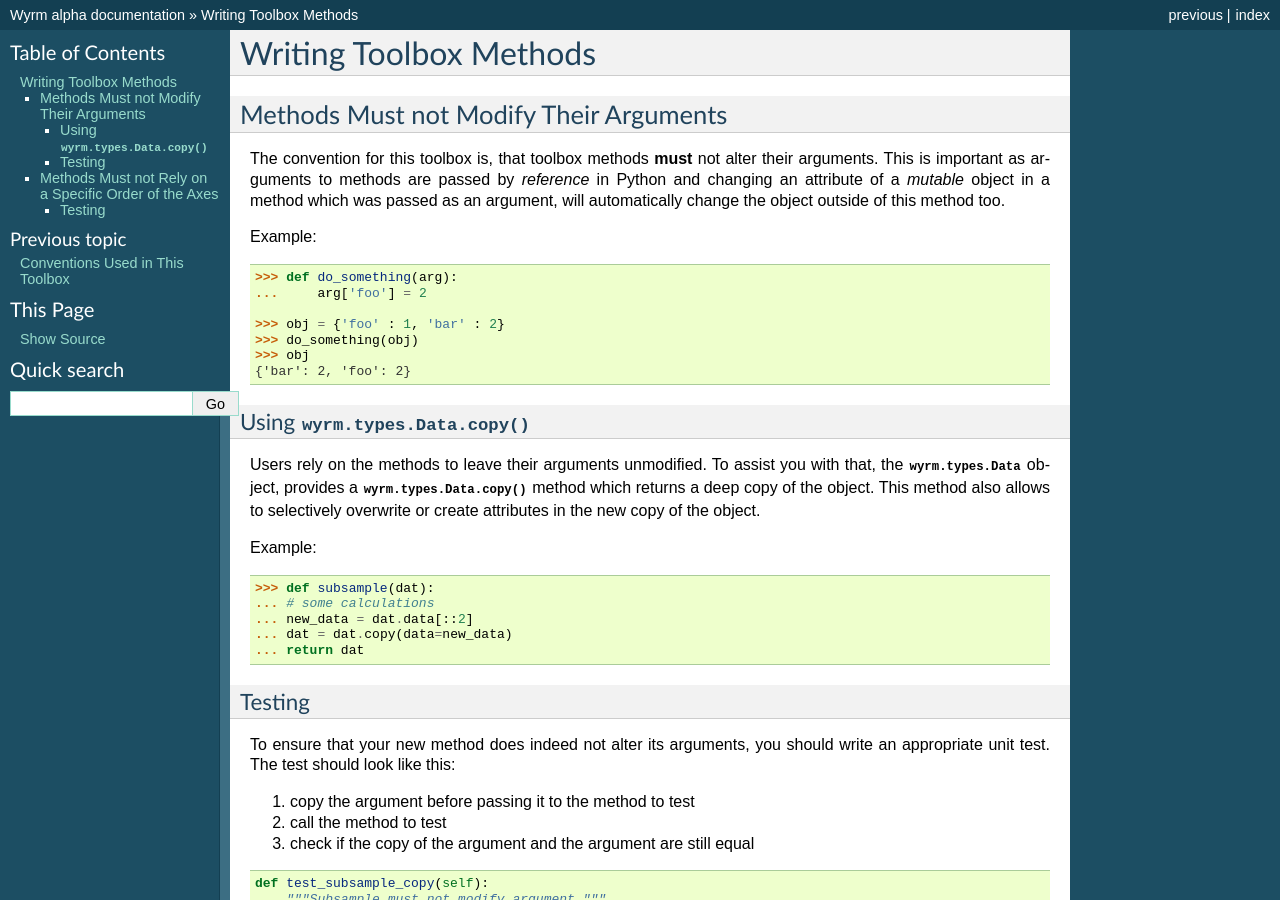
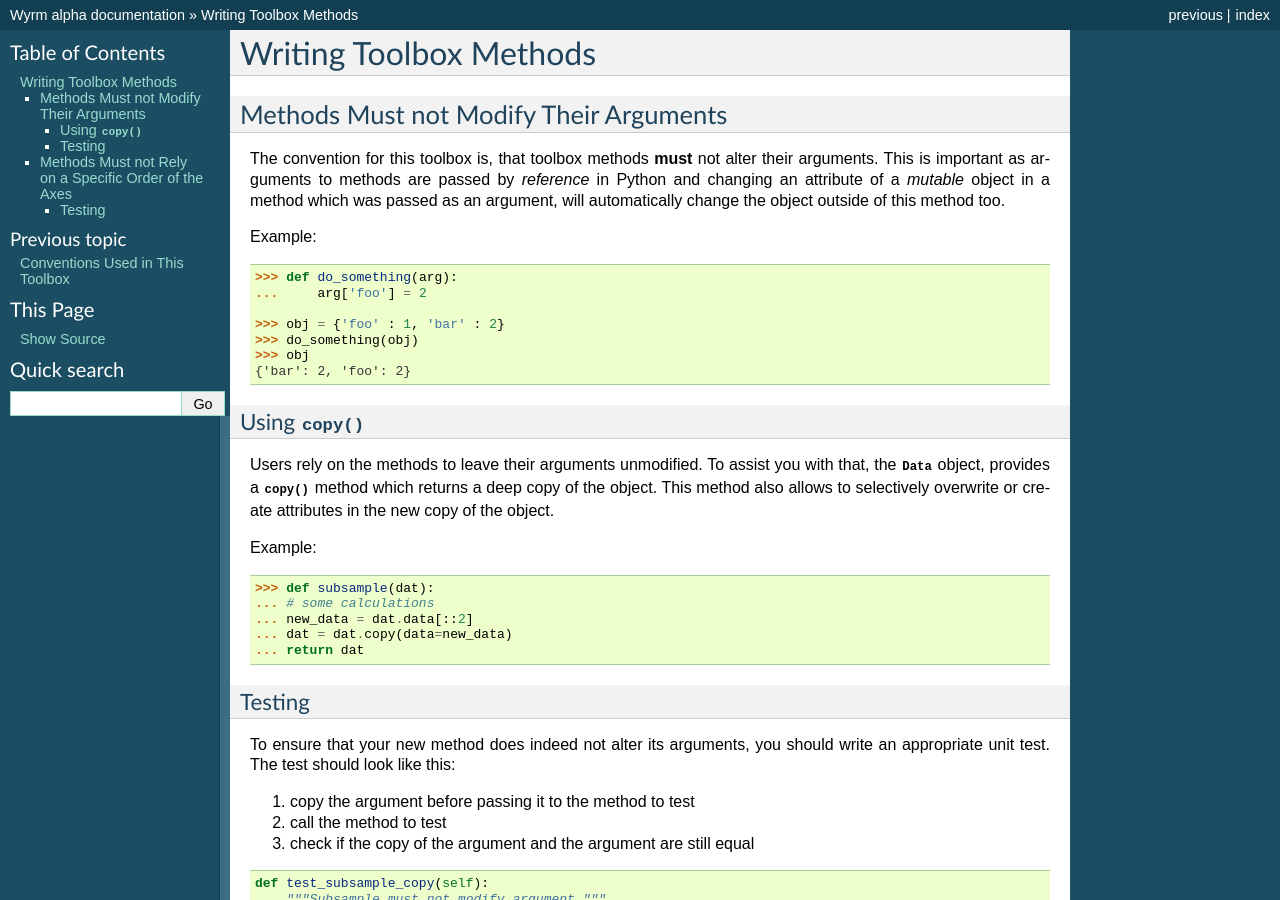
Before and after one commit to venthur/wyrm, a Sphinx documentation site: the page built from doc/writing_toolbox_methods.rst, in a window 1280 px wide and 900 px high. Built offline with Sphinx 7.4.7, drawn with Linux system fonts in a browser that asks for light colours; formulas are drawn with MathJax 3.

Commit message:
Polished docs with shortened references to Data and Data.copy.

```diff
--- a/doc/writing_toolbox_methods.rst
+++ b/doc/writing_toolbox_methods.rst
@@ -20,12 +20,12 @@ Example::
     >>> obj
     {'bar': 2, 'foo': 2}
 
-Using :meth:`wyrm.types.Data.copy`
-~~~~~~~~~~~~~~~~~~~~~~~~~~~~~~~~~~
+Using :meth:`~wyrm.types.Data.copy`
+~~~~~~~~~~~~~~~~~~~~~~~~~~~~~~~~~~~
 
 Users rely on the methods to leave their arguments unmodified. To assist you
-with that, the :class:`wyrm.types.Data` object, provides a
-:meth:`wyrm.types.Data.copy` method which returns a deep copy of the object.
+with that, the :class:`~wyrm.types.Data` object, provides a
+:meth:`~wyrm.types.Data.copy` method which returns a deep copy of the object.
 This method also allows to selectively overwrite or create attributes in the new
 copy of the object.
 
```
